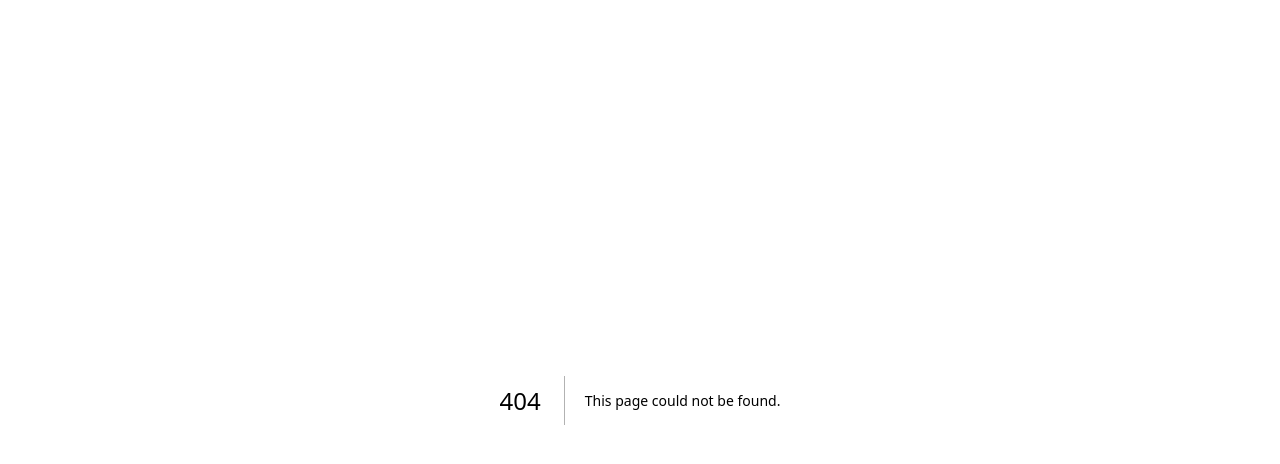
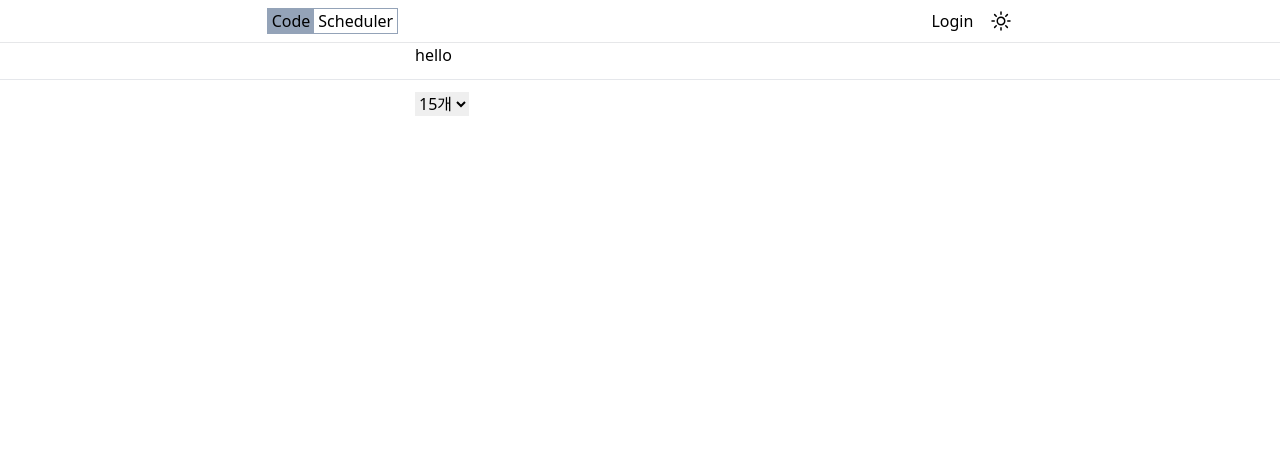
Before and after one commit to ByungJin-Lee/code-scheduler-fe, a Next.js app: page /workspace in a window 1280 px wide. Before the commit this address had no page. Shown: the top 464 px of the page. Built offline with nearby package versions, Linux system fonts and the light colour scheme.

Commit message:
feat: WorkSpace Page 추가(#12)
WorkSpaceController
WorkSpaceItem
WorkSpaceView
Add SchedulerItem Type
Add useLayeredItems

```diff
--- /dev/null
+++ b/@types/index.d.ts
@@ -0,0 +1,5 @@
+declare global {}
+
+export interface ScheduledItem {
+  id: string;
+}
--- /dev/null
+++ b/components/WorkSpaceController/index.tsx
@@ -0,0 +1,21 @@
+import { ScheduledItem } from "../../@types";
+
+type WorkSpaceControllerProps = {
+  setOriginItems(items: ScheduledItem[]): void;
+  setViewItems(items: ScheduledItem[]): void;
+  className: string;
+};
+
+const WorkSpaceController = ({
+  setOriginItems,
+  setViewItems,
+  className,
+}: WorkSpaceControllerProps) => {
+  return <div className={className}>hello</div>;
+};
+
+WorkSpaceController.defaultProps = {
+  className: "",
+};
+
+export default WorkSpaceController;
--- /dev/null
+++ b/components/WorkSpaceItem/index.tsx
@@ -0,0 +1,13 @@
+import { ScheduledItem } from "../../@types";
+
+type WorkSpaceItemProps = {
+  data: ScheduledItem;
+};
+
+const WorkSpaceItem = ({ data }: WorkSpaceItemProps) => {
+  return <></>;
+};
+
+WorkSpaceItem.defaultProps = {};
+
+export default WorkSpaceItem;
--- /dev/null
+++ b/components/WorkSpaceView/index.tsx
@@ -0,0 +1,63 @@
+import { useMemo, useState } from "react";
+import { ScheduledItem } from "../../@types";
+import { getPageLimit, getItemScope } from "../../utils/page";
+import Pagination from "../Pagination";
+import Select, { makeOption } from "../Select";
+import WorkSpaceItem from "../WorkSpaceItem";
+
+type WorkSpaceViewProps = {
+  items: ScheduledItem[];
+  perCount: number;
+  pagination: boolean;
+  hidePagination: boolean;
+  className: string;
+};
+
+const WorkSpaceView = ({
+  items,
+  perCount,
+  pagination,
+  hidePagination,
+  className,
+}: WorkSpaceViewProps) => {
+  const [page, setPage] = useState(1);
+  const [perPage, setPerPage] = useState(perCount);
+
+  const selectOptions = useMemo(
+    () => [makeOption(15, "15개"), makeOption(30, "30개")],
+    []
+  );
+
+  const displayedItems = useMemo(() => {
+    if (!pagination) return items;
+    const { start, end } = getItemScope(items.length, page, perPage);
+    return items.slice(start, end);
+  }, [page, perPage, items, pagination]);
+
+  return (
+    <div className={className}>
+      <Select value={perPage} setValue={setPerPage} options={selectOptions} />
+      {displayedItems &&
+        displayedItems.map((item) => (
+          <WorkSpaceItem key={item.id} data={item} />
+        ))}
+      {pagination && !hidePagination && (
+        <Pagination
+          limit={getPageLimit(items.length, perPage)}
+          page={page}
+          pageMargin={3}
+          setPage={setPage}
+        />
+      )}
+    </div>
+  );
+};
+
+WorkSpaceView.defaultProps = {
+  perCount: 15,
+  pagination: false,
+  hidePagination: false,
+  className: "",
+};
+
+export default WorkSpaceView;
--- /dev/null
+++ b/hooks/useLayeredItems.tsx
@@ -0,0 +1,24 @@
+import { useCallback, useState } from "react";
+
+export default function useLayered<T>(initialValue: T) {
+  const [origin, setOrigin] = useState<T>(initialValue);
+  const [view, setView] = useState<T>(initialValue);
+
+  const syncWithOrigin = useCallback(() => setView(origin), [setView, origin]);
+  const syncWithView = useCallback(() => setOrigin(view), [setOrigin, view]);
+
+  return {
+    origin: {
+      item: origin,
+      set: setOrigin,
+    },
+    view: {
+      item: view,
+      set: setView,
+    },
+    sync: {
+      withOrigin: syncWithOrigin,
+      withView: syncWithView,
+    },
+  };
+}
--- /dev/null
+++ b/pages/workspace.tsx
@@ -0,0 +1,22 @@
+import { ScheduledItem } from "../@types";
+import Divider from "../components/Divider";
+import WorkSpaceController from "../components/WorkSpaceController";
+import WorkSpaceView from "../components/WorkSpaceView";
+import useLayered from "../hooks/useLayeredItems";
+import MainTemplate from "../templates/MainTemplate";
+
+export default function WorkSpace() {
+  const { origin, view, sync } = useLayered<ScheduledItem[]>([]);
+
+  return (
+    <MainTemplate>
+      <WorkSpaceController
+        className="content"
+        setOriginItems={origin.set}
+        setViewItems={view.set}
+      />
+      <Divider className="my-3" />
+      <WorkSpaceView className="content" items={view.item} />
+    </MainTemplate>
+  );
+}
--- a/styles/globals.css
+++ b/styles/globals.css
@@ -5,3 +5,9 @@
 .dark {
   @apply bg-gray-800 text-zinc-50;
 }
+
+@layer components {
+  .content {
+    @apply mx-auto w-[450px];
+  }
+}
--- a/templates/MainTemplate/index.tsx
+++ b/templates/MainTemplate/index.tsx
@@ -13,6 +13,8 @@ const MainTemplate = ({ children }: MainTemplateProps) => {
   );
 };
 
-MainTemplate.defaultProps = {};
+MainTemplate.defaultProps = {
+  children: "",
+};
 
 export default MainTemplate;
```
